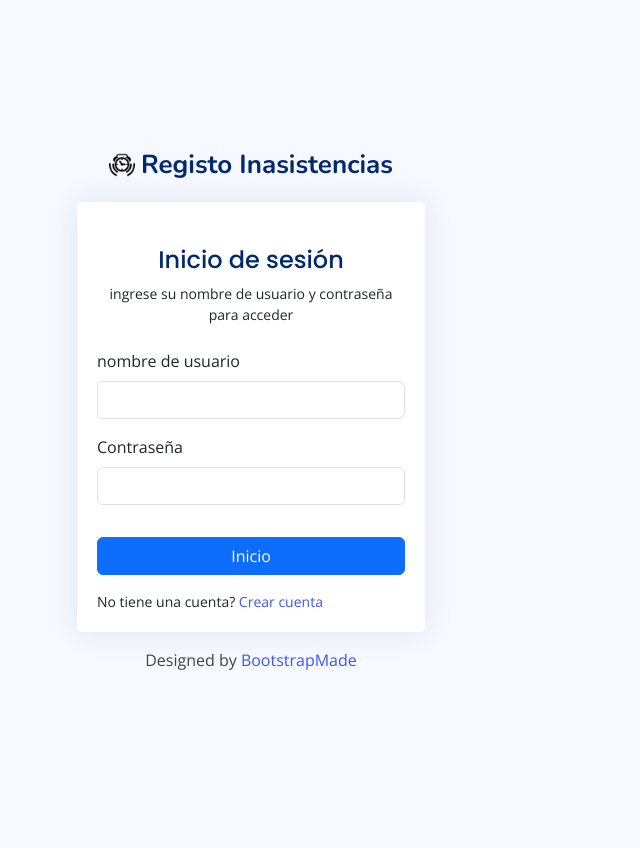
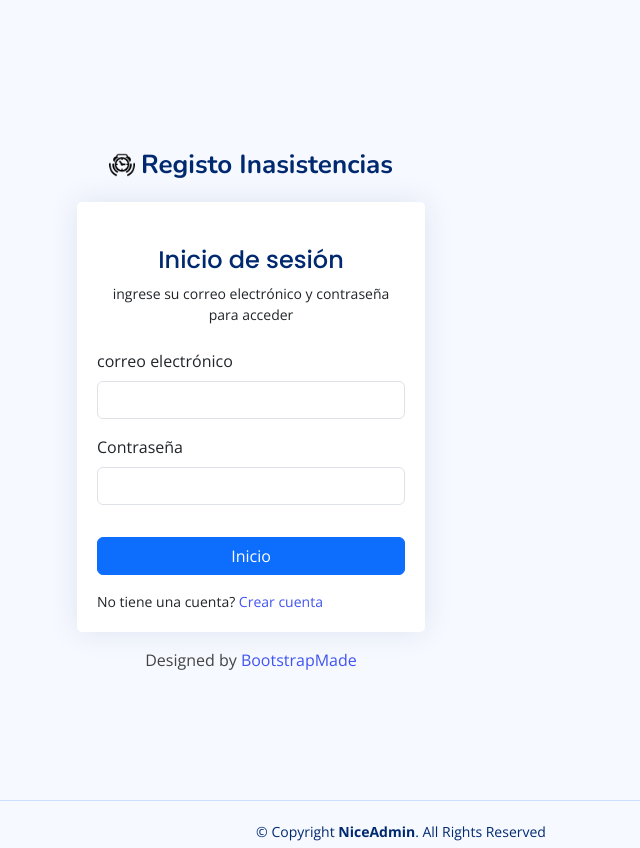
Before and after one commit to lulo26/registroInasistencias, a PHP site: page /registroInasistencias/index.php?url=Login in a window 1280 px wide. Shown: the top 848 px of the page, without its empty margins (389-1029 px from the left). Before the commit the page ends 670 px from the top, so only its background shows below. Run offline with PHP 8.4, Linux system fonts and the light colour scheme; some libraries are stand-ins or nearby versions.

Commit message:
login arreglar validacion de contraseña

```diff
--- a/Controllers/Login.php
+++ b/Controllers/Login.php
@@ -24,8 +24,8 @@ class Login extends Controllers{
                 $arrResponse = array('status' => false, 'msg' => 'Error de datos');
             }else{
                 $strUsuario = strtolower(strClean($_POST['txtEmail']));
-                $strPassword = hash("SHA256", $_POST['txtPassword']);
-                //$strPassword = $_POST['txtPassword'];
+                //$strPassword = hash("SHA256", $_POST['txtPassword']);
+                $strPassword = $_POST['txtPassword'];
                 $requestUser = $this->model->loginUser($strUsuario, $strPassword);
                 if (empty($requestUser)) {
                     $arrResponse = array('status' => false, 'msg' => 'El usuario o la contraseña es incorrecto');
--- a/Models/LoginModel.php
+++ b/Models/LoginModel.php
@@ -13,16 +13,15 @@ class LoginModel extends Mysql{
     public function loginUser(string $usuario, string $password){
         $this->strUsuario = $usuario;
         $this->strPassword = $password;
-        $sql = "SELECT id_persona, status FROM personas WHERE
-        email_user = '{$this->strUsuario}' AND
-        password = '{$this->strPassword}' AND
-        status != 0";
+        $sql = "SELECT idusuario FROM usuarios WHERE
+        correo_usuario = '{$this->strUsuario}' AND
+        password_usuario = '{$this->strPassword}'";
 
         $request = $this->select($sql);
         return $request;
     }
 
-    public function sessionLogin(int $idUser){
+    /* public function sessionLogin(int $idUser){
         $this->intUsuario = $idUser;
 
         $sql = "SELECT p.id_persona,
@@ -41,6 +40,6 @@ class LoginModel extends Mysql{
 
         $request = $this->select($sql);
         return $request;
-    }
+    } */
 
 }
--- a/Views/Login/login.php
+++ b/Views/Login/login.php
@@ -61,22 +61,22 @@
 
                   <div class="pt-4 pb-2">
                     <h5 class="card-title text-center pb-0 fs-4">Inicio de sesión</h5>
-                    <p class="text-center small">ingrese su nombre de usuario y contraseña para acceder</p>
+                    <p class="text-center small">ingrese su correo electrónico y contraseña para acceder</p>
                   </div>
 
-                  <form class="row g-3 needs-validation" novalidate>
+                  <form class="row g-3 needs-validation" id="formLogin" novalidate>
 
                     <div class="col-12">
-                      <label for="yourUsername" class="form-label">nombre de usuario</label>
+                      <label for="yourUsername" class="form-label">correo electrónico</label>
                       <div class="input-group has-validation">
-                        <input type="text" name="username" class="form-control" id="yourUsername" required>
-                        <div class="invalid-feedback">Ingrese su nombre de usuario.</div>
+                        <input type="email" name="txtEmail" class="form-control" id="txtEmail" required>
+                        <div class="invalid-feedback">Ingrese su correo electrónico.</div>
                       </div>
                     </div>
 
                     <div class="col-12">
                       <label for="yourPassword" class="form-label">Contraseña</label>
-                      <input type="password" name="password" class="form-control" id="yourPassword" required>
+                      <input type="password" name="txtPassword" class="form-control" id="txtPassword" required>
                       <div class="invalid-feedback">Ingrese su contraseña</div>
                     </div>
 
@@ -113,18 +113,16 @@
   <a href="#" class="back-to-top d-flex align-items-center justify-content-center"><i class="bi bi-arrow-up-short"></i></a>
 
   <!-- Vendor JS Files -->
-  <script src="assets/vendor/apexcharts/apexcharts.min.js"></script>
+<!--   <script src="assets/vendor/apexcharts/apexcharts.min.js"></script>
   <script src="assets/vendor/bootstrap/js/bootstrap.bundle.min.js"></script>
   <script src="assets/vendor/chart.js/chart.umd.js"></script>
   <script src="assets/vendor/echarts/echarts.min.js"></script>
   <script src="assets/vendor/quill/quill.js"></script>
   <script src="assets/vendor/simple-datatables/simple-datatables.js"></script>
   <script src="assets/vendor/tinymce/tinymce.min.js"></script>
-  <script src="assets/vendor/php-email-form/validate.js"></script>
+  <script src="assets/vendor/php-email-form/validate.js"></script> -->
 
   <!-- Template Main JS File -->
-  <script src="assets/js/main.js"></script>
+  <!-- <script src="assets/js/main.js"></script> -->
 
-</body>
-
-</html>
+  <?php footer_admin($data) ?>
```
